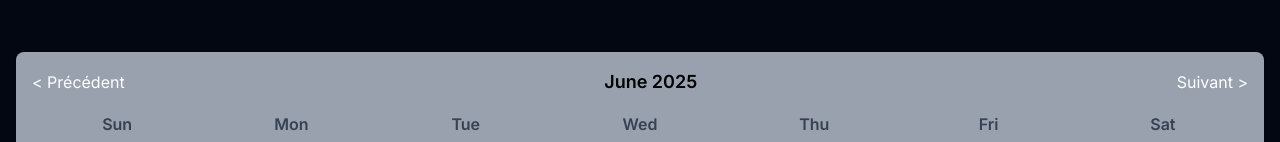
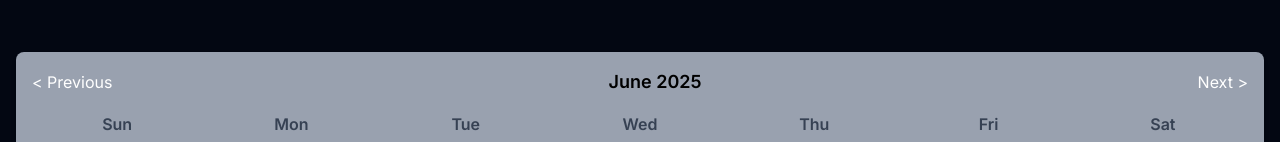
Before and after one commit to Tandzone/daily, a React (Vite) app in the folder frontend/: page /calendar in a window 1280 px wide. Shown: the part 252-394 px from the top of the page. Built offline with nearby package versions, Linux system fonts and the light colour scheme; no server answers.

Commit message:
Previous & Next

```diff
--- a/frontend/src/components/calendar/calendarView.jsx
+++ b/frontend/src/components/calendar/calendarView.jsx
@@ -13,11 +13,11 @@ export default function CalendarView({ notes, onDateSelect, selectedDate, onEdit
     const renderHeader = () => (
         <div className="flex justify-between items-center mb-4">
             <button onClick={() => setCurrentMonth(subMonths(currentMonth, 1))} className="text-white hover:text-gray-700">
-                &lt; Précédent
+                &lt; Previous
             </button>
             <h2 className="text-lg font-semibold">{format(currentMonth, "MMMM yyyy")}</h2>
             <button onClick={() => setCurrentMonth(addMonths(currentMonth, 1))} className="text-white hover:text-gray-700">
-                Suivant &gt;
+                Next &gt;
             </button>
         </div>
     );
```
